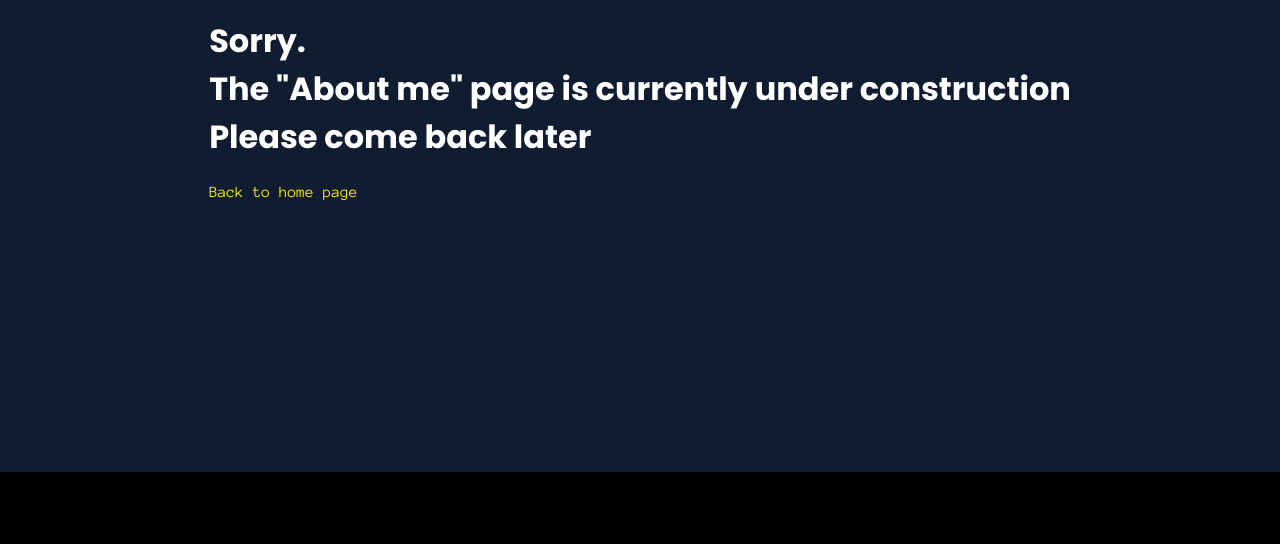
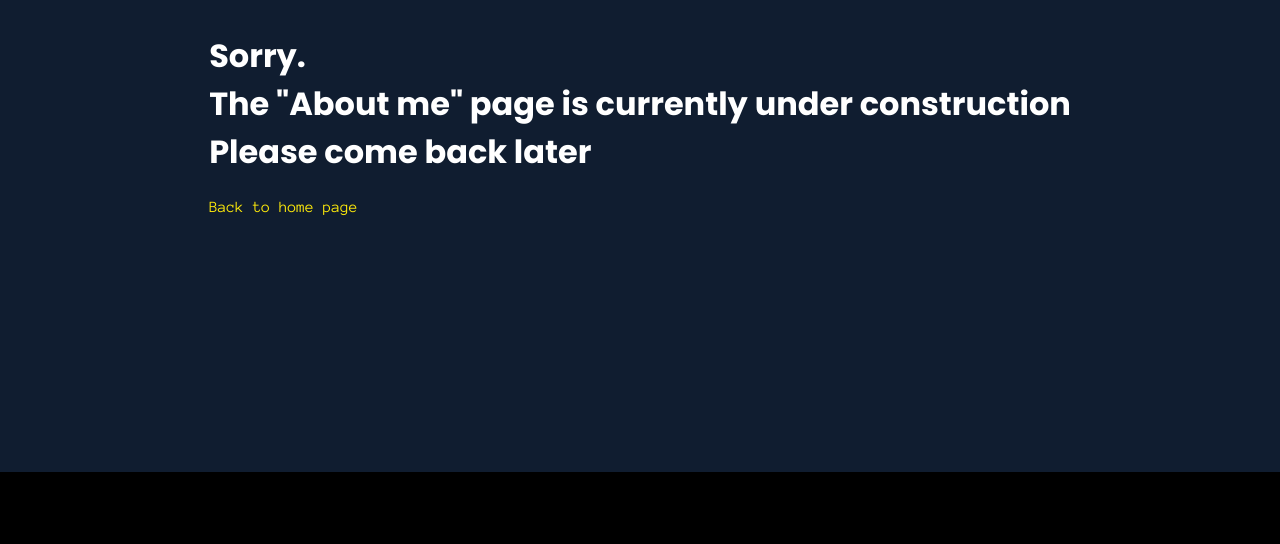
Before and after one commit to joakimlees/portfolio-old, a plain HTML site: page about.html in a window 1280 px wide. Shown: the part 84-628 px from the top of the page. Drawn offline with Linux system fonts and the light colour scheme.

Commit message:
portfolio website v1 done

```diff
--- a/about.html
+++ b/about.html
@@ -35,7 +35,7 @@
           </li>
         </ul>
       </nav>
-      <main class="main-home">
+      <main class="main-home main-about">
         <h1>
           Sorry. <br />
           The "About me" page is currently under construction <br />
--- a/css/styles.css
+++ b/css/styles.css
@@ -133,6 +133,11 @@ p {
   margin: 0px auto;
 }
 
+.main-about,
+.main-projects {
+  padding: 15px;
+}
+
 /* links and buttons */
 
 .cta {
```
Also changed, not shown: projects.html (+1 -1 lines).
